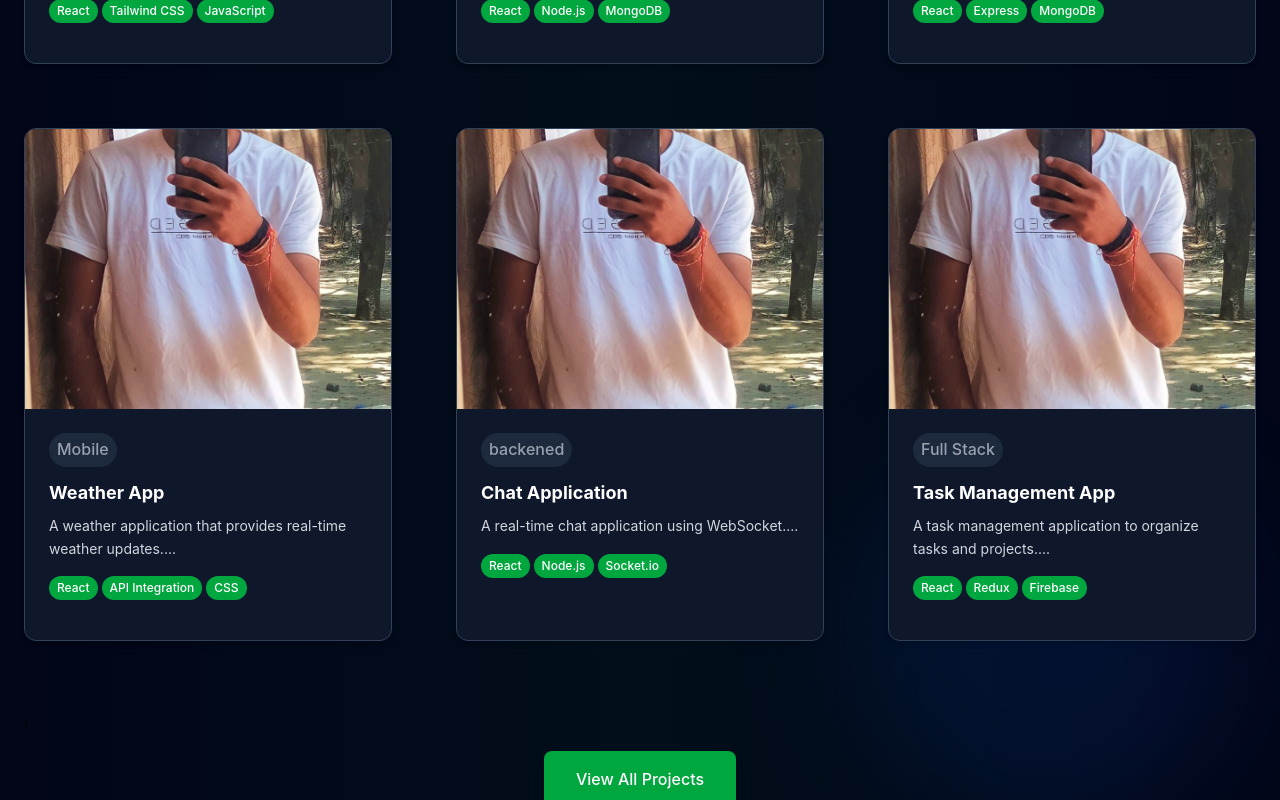
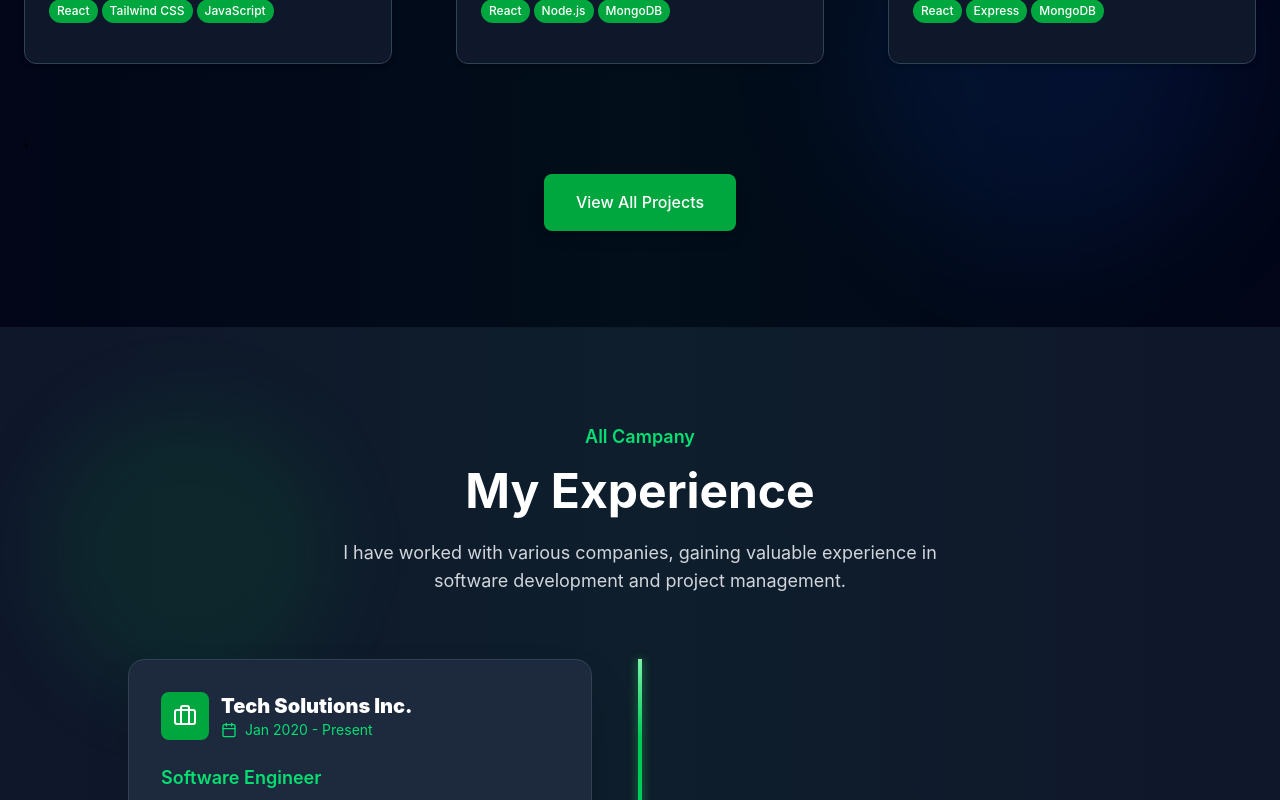
Before and after one commit to panditpavan44/Portfolio-website, a React (Vite) app in the folder portofilio-website/: page / in a window 1280 px wide. Shown: the part 3280-4080 px from the top of the page. Built offline with nearby package versions, Linux system fonts and the light colour scheme.

Commit message:
finish portofolio v.1

```diff
--- a/portofilio-website/src/App.jsx
+++ b/portofilio-website/src/App.jsx
@@ -6,6 +6,8 @@
 import Projects from "./component/Projects";
 import Experience from "./component/Experience";
 import Contact from "./component/Contact";
+import Footer from "./component/Footer";
+
 function App() {
   return (
     <div className="bg-gray-900">
@@ -16,6 +18,7 @@
       <Projects />
       <Experience />
       <Contact />
+      <Footer />
     </div>
   );
 }
--- /dev/null
+++ b/portofilio-website/src/component/Footer.jsx
@@ -0,0 +1,66 @@
+import React from "react";
+import { ArrowUp, Heart } from "lucide-react";
+
+function Footer() {
+  const scrollToTop = () => {
+    window.scrollTo({
+      top: 0,
+      behavior: "smooth",
+    });
+  };
+  return (
+    <div className="bg-slate-90 text-white py-12 border-t border-slate-800 relative overflow-hidden">
+      {/* Animated Background Elements */}
+      <div className="absolute inset-0">
+        <div className="absolute top-20 left-10 w-72 h-72 bg-green-600/10 rounded-full blur-2xl"></div>
+        <div
+          className="absolute bottom-20 right-10 w-96 h-96 bg-blue-600/10 rounded-full
+            blur-3xl"
+        ></div>
+        <div
+          className="absolute top-1/2 left-1/2 transform -translate-x-1/2 -translate-y-1/2
+            w-full h-full bg-gradient-to-r from-transparent via-green-600/5 to-transparent"
+        ></div>
+      </div>
+      <div className="container mx-auto px-6 relative z-10">
+        <div className="flex flex-col md:flex-row md:text-start text-center justify-between items-center">
+          <div className="mb-6 mb:mb-0">
+            <div className="text-2xl font-bold mb-2 group cursor-pointer">
+              <span className="text-green-500 group:hover:text-green-400 transition-all duration-300">
+                Amit
+              </span>
+              <span className="text-white group-hover:text-green-400 transition-all duration-300">
+                Parihar
+              </span>
+              <span className="text-green-500 group:hover:text-green-400 transition-all duration-300">
+                .
+              </span>
+            </div>
+            <p className="text-gray-400 hover:text-gray-300 transition-all duration-300">
+              Full Stack Developer & UI/UX Designer
+            </p>
+          </div>
+          <div className="flex items-center gap-8">
+            <div className="flex items-center gap-2 text-gray-400">
+              <span>Made With</span>
+              <Heart className="w-4 h-4 text-green-500 fill-current" />
+              <span>by Amit Parihar</span>
+            </div>
+            <button
+              className="w-10 h-10 bg-green-600 rounded-full flex items-center hover:bg-green-700 transition-all
+    duration-300 hover:scale-110 hover-rotate-12 group justify-center "
+              onClick={scrollToTop}
+            >
+              <ArrowUp />
+            </button>
+          </div>
+        </div>
+        <div className="mt-8 text-gray-500 text-sm text-center">
+          {new Date().getFullYear()} © Amit Parihar All rights reserved.
+        </div>
+      </div>
+    </div>
+  );
+}
+
+export default Footer;
--- a/portofilio-website/src/component/Projects.jsx
+++ b/portofilio-website/src/component/Projects.jsx
@@ -47,35 +47,35 @@
       category: "Web Development",
       featured: true,
     },
-    {
-      id: 4,
-      title: "Weather App",
-      description:
-        "A weather application that provides real-time weather updates.",
-      image: `${amit8}`,
-      technologies: ["React", "API Integration", "CSS"],
-      category: "Mobile",
-      featured: true,
-    },
-    {
-      id: 5,
-      title: "Chat Application",
-      description: "A real-time chat application using WebSocket.",
-      image: `${amit8}`,
-      technologies: ["React", "Node.js", "Socket.io"],
-      category: "backened",
-      featured: true,
-    },
-    {
-      id: 6,
-      title: "Task Management App",
-      description:
-        "A task management application to organize tasks and projects.",
-      image: `${amit8}`,
-      technologies: ["React", "Redux", "Firebase"],
-      category: "Full Stack",
-      featured: true,
-    },
+    // {
+    //   id: 4,
+    //   title: "Weather App",
+    //   description:
+    //     "A weather application that provides real-time weather updates.",
+    //   image: `${amit8}`,
+    //   technologies: ["React", "API Integration", "CSS"],
+    //   category: "Mobile",
+    //   featured: true,
+    // },
+    // {
+    //   id: 5,
+    //   title: "Chat Application",
+    //   description: "A real-time chat application using WebSocket.",
+    //   image: `${amit8}`,
+    //   technologies: ["React", "Node.js", "Socket.io"],
+    //   category: "backened",
+    //   featured: true,
+    // },
+    // {
+    //   id: 6,
+    //   title: "Task Management App",
+    //   description:
+    //     "A task management application to organize tasks and projects.",
+    //   image: `${amit8}`,
+    //   technologies: ["React", "Redux", "Firebase"],
+    //   category: "Full Stack",
+    //   featured: true,
+    // },
   ];
   return (
     <section
```
